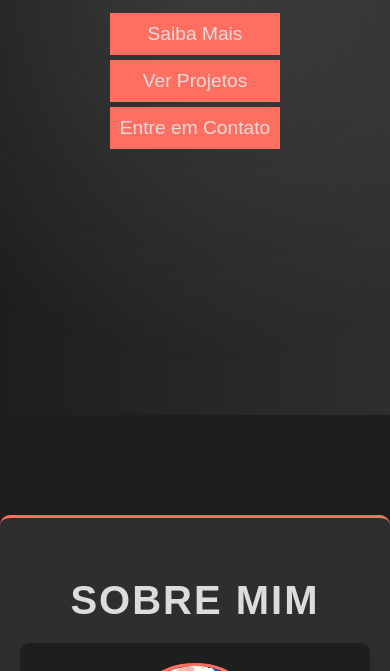
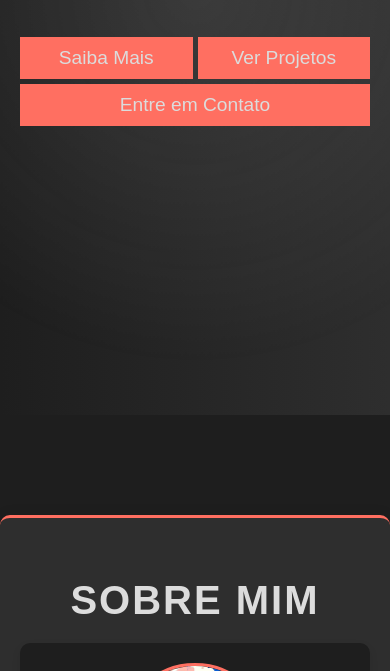
Before and after one commit to NicollasRezende/nikzhub, a plain HTML site: page index.html in a window 390 px wide. Shown: the part 429-1100 px from the top of the page. Drawn offline with Linux system fonts and the light colour scheme.

Commit message:
Update style.css

```diff
--- a/style.css
+++ b/style.css
@@ -701,12 +701,21 @@ footer {
     }
 
     #hero .button-container {
-        flex-direction: column;
+        flex-direction: row;
+        flex-wrap: wrap;
         gap: 5px;
     }
 
+    #hero .button-container button:nth-child(1),
+    #hero .button-container button:nth-child(2) {
+        width: calc(50% - 2.5px); /* Adjusting for the gap */
+    }
+
+    #hero .button-container button:nth-child(3) {
+        width: 100%;
+    }
+
     #hero button {
-        width: 100%;
         padding: 10px;
     }
 }
```
